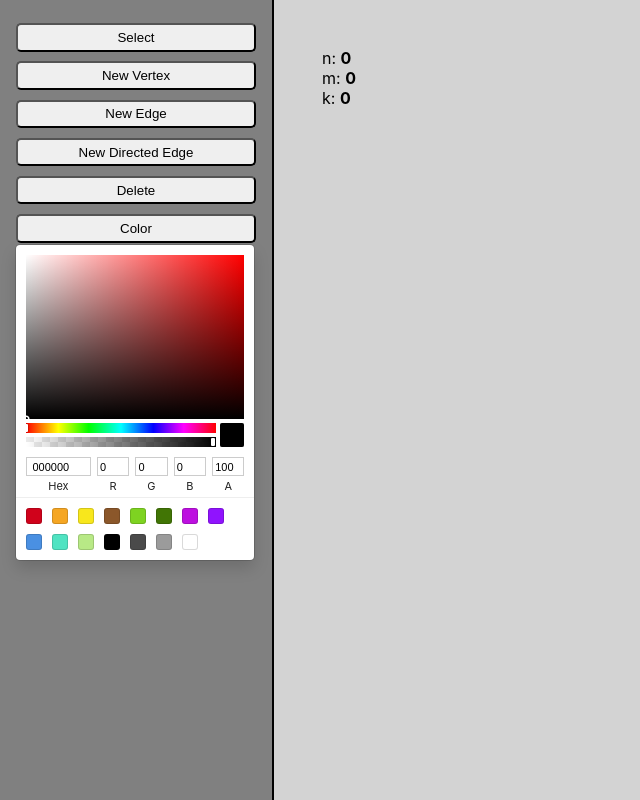
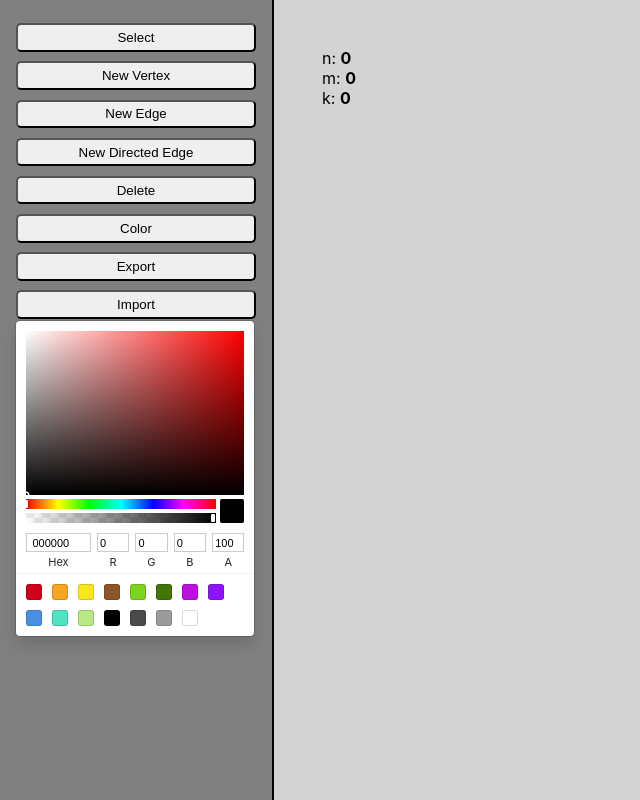
Before and after one commit to Lrfoster03/Graph-Theory-Sketchpad, a React (Create React App) app: page / in a window 1280 px wide. Shown: the whole page, without its empty margins (0-640 px from the left). Built offline with nearby package versions, Linux system fonts and the light colour scheme.

Commit message:
Allow users to export and import nodes and vertices off sketchpad(#8)
Allow users to export and import nodes and vertices off sketchpad using JSON

```diff
--- a/src/App.js
+++ b/src/App.js
@@ -1,13 +1,16 @@
+// ...existing code...
 import React, {useState} from 'react';
+
 import './App.css';
 import Field from './Field';
 import SideBar from "./SideBar";
 import ClickAction from "./ClickAction";
 
-
 function App() {
   const [clickAction, setClickAction] = useState(ClickAction.SELECT)
   const [color, setColor] = useState('#000000');
+  const [vertices, setVertices] = useState([]);
+  const [edges, setEdges] = useState([]);
 
   return (
     <div className="App">
@@ -16,10 +19,18 @@ function App() {
         setClickAction={setClickAction}
         color={color}
         setColor={setColor}
+        vertices={vertices}
+        edges={edges}
+        setVertices={setVertices}
+        setEdges={setEdges}
       />
       <Field
         clickAction={clickAction}
         color={color}
+        vertices={vertices}
+        setVertices={setVertices}
+        edges={edges}
+        setEdges={setEdges}
       />
     </div>
   );
--- a/src/Field.js
+++ b/src/Field.js
@@ -7,12 +7,11 @@ import EdgeContainer from "./EdgeContainer";
 import InfoBox from "./InfoBox";
 
 function Field(props) {
-    const {clickAction, color} = props
     const [dragging, setDragging] = useState(null);
     const [startEdge, setStartEdge] = useState(null);
-    const [vertices, setVertices] = useState([]);
-    const [edges, setEdges] = useState([])
     const root = useRef()
+    const {vertices, setVertices, edges, setEdges, clickAction, color} = props;
+
 
     const edgesWithEndpoint = (vertex) => {
         return edges.filter((edge) => edge.endpoints.includes(vertex))
--- a/src/SideBar.js
+++ b/src/SideBar.js
@@ -1,3 +1,4 @@
+// ...existing code...
 import React from 'react';
 import './SideBar.css'
 import SideBarButton from "./SideBarButton";
@@ -5,9 +6,34 @@ import ClickAction from "./ClickAction";
 import {SketchPicker} from "react-color";
 
 function SideBar(props) {
-    const {clickAction, setClickAction, color, setColor} = props
+    const {clickAction, setClickAction, color, setColor, vertices, edges, setVertices, setEdges} = props
+
+    const [showImportPopup, setShowImportPopup] = React.useState(false);
+    const [importData, setImportData] = React.useState('');
 
     const makeButton = ({name, onClickAction}) => {
+        if (onClickAction === 'EXPORT') {
+            return (
+                <SideBarButton
+                    name={name}
+                    clickAction={clickAction}
+                    onClickAction={handleExport}
+                    setClickAction={setClickAction}
+                    key={onClickAction}
+                />
+            );
+        }
+        if (onClickAction === 'IMPORT') {
+            return (
+                <SideBarButton
+                    name={name}
+                    clickAction={clickAction}
+                    onClickAction={openImportPopup}
+                    setClickAction={setClickAction}
+                    key={onClickAction}
+                />
+            );
+        }
         return (
             <SideBarButton
                 name={name}
@@ -16,8 +42,8 @@ function SideBar(props) {
                 setClickAction={setClickAction}
                 key={onClickAction}
             />
-        )
-    }
+        );
+    };
 
     const buttonData = [
         {name: 'Select', onClickAction: ClickAction.SELECT},
@@ -25,21 +51,132 @@ function SideBar(props) {
         {name: 'New Edge', onClickAction: ClickAction.ADD_EDGE},
         {name: 'New Directed Edge', onClickAction: ClickAction.ADD_DIRECTED_EDGE},
         {name: 'Delete', onClickAction: ClickAction.DELETE},
-        {name: 'Color', onClickAction: ClickAction.COLOR}
-    ]
+        {name: 'Color', onClickAction: ClickAction.COLOR},
+        {name: 'Export', onClickAction: 'EXPORT'},
+        {name: 'Import', onClickAction: 'IMPORT'}
+    ];
 
-    return (
+    // Popup state
+    const [showExportPopup, setShowExportPopup] = React.useState(false);
+    const [exportData, setExportData] = React.useState('');
+
+    // Export handler
+    const handleExport = () => {
+        const data = {
+            vertices: vertices.map((v, i) => ({
+                id: i,
+                x: v.position[0],
+                y: v.position[1],
+                color: v.color
+            })),
+            edges: edges.map((e, i) => ({
+                id: i,
+                from: vertices.indexOf(e.endpoints[0]),
+                to: vertices.indexOf(e.endpoints[1]),
+                directed: e.directedBool,
+                color: e.color
+            }))
+        };
+        setExportData(JSON.stringify(data, null, 2));
+        setShowExportPopup(true);
+    };
+
+    // Copy to clipboard
+    const handleCopy = () => {
+        navigator.clipboard.writeText(exportData);
+    };
+
+    // Close popup
+    const handleClose = () => {
+        setShowExportPopup(false);
+    };
+
+    // Import handler
+    const handleImport = () => {
+        try {
+            const data = JSON.parse(importData);
+            if (Array.isArray(data.vertices) && Array.isArray(data.edges)) {
+                // Reconstruct vertices and edges
+                const newVertices = data.vertices.map(v => ({
+                    position: [v.x, v.y],
+                    color: v.color
+                }));
+                const newEdges = data.edges.map(e => ({
+                    endpoints: [newVertices[e.from], newVertices[e.to]],
+                    color: e.color,
+                    directedBool: e.directed
+                }));
+                setVertices(newVertices);
+                setEdges(newEdges);
+                setShowImportPopup(false);
+            } else {
+                alert("Invalid JSON format.");
+            }
+        } catch (err) {
+            alert("Error parsing JSON.");
+        }
+    };
+
+    // Open import popup
+    const openImportPopup = () => {
+        setImportData('');
+        setShowImportPopup(true);
+    };
+
+return (
         <div className="SideBar">
             {buttonData.map(element => makeButton(element))}
             <SketchPicker
                 color={color}
                 onChange={(color, event) => setColor(color.hex)}
                 width='91%'/>
-            {/* <InfoBox
-                numVertices={numVertices()}
-                numEdges={numEdges()}
-                numComponents={numComponents()}
-            /> */}
+            {showExportPopup && (
+                <div style={{
+                    position: 'fixed',
+                    top: '20%',
+                    left: '40%',
+                    width: '20%',
+                    background: 'white',
+                    border: '2px solid black',
+                    padding: '1rem',
+                    zIndex: 1000
+                }}>
+                    <h3>Export Graph JSON</h3>
+                    <textarea
+                        style={{width: '100%', height: '200px'}}
+                        value={exportData}
+                        readOnly
+                    />
+                    <div style={{marginTop: '1rem'}}>
+                        <button onClick={handleCopy}>Copy</button>
+                        <button onClick={handleClose} style={{marginLeft: '1rem'}}>Close</button>
+                    </div>
+                </div>
+            )}
+            {showImportPopup && (
+                <div style={{
+                    position: 'fixed',
+                    top: '20%',
+                    left: '40%',
+                    width: '20%',
+                    background: 'white',
+                    border: '2px solid black',
+                    padding: '1rem',
+                    zIndex: 1000
+                }}>
+                    <h3>Import Graph JSON</h3>
+                    <textarea
+                        style={{width: '100%', height: '200px'}}
+                        value={importData}
+                        onChange={e => setImportData(e.target.value)}
+                        placeholder="Paste your graph JSON here"
+                    />
+                    <div style={{marginTop: '1rem'}}>
+                        <button onClick={handleImport}>Import</button>
+                        <button onClick={() => setShowImportPopup(false)} style={{marginLeft: '1rem'}}>Close</button>
+                    </div>
+                </div>
+            )}
         </div>
     );
 }
```
